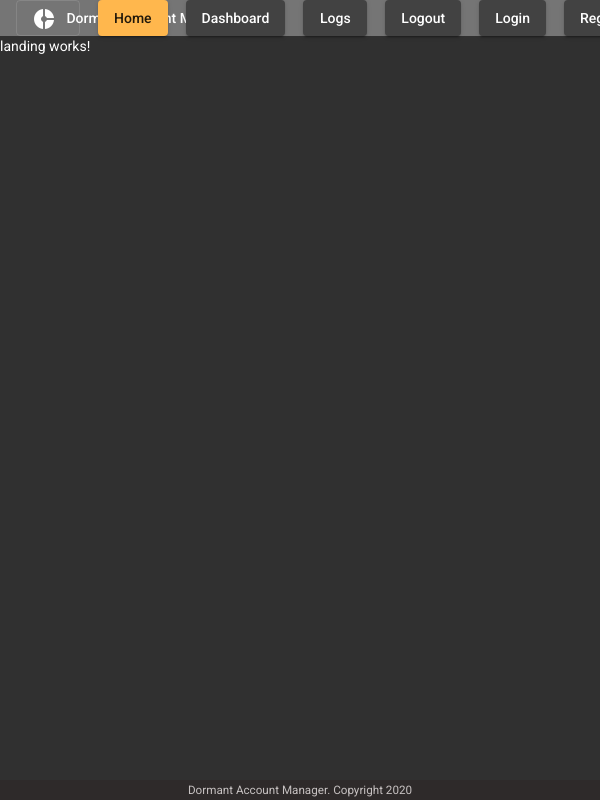
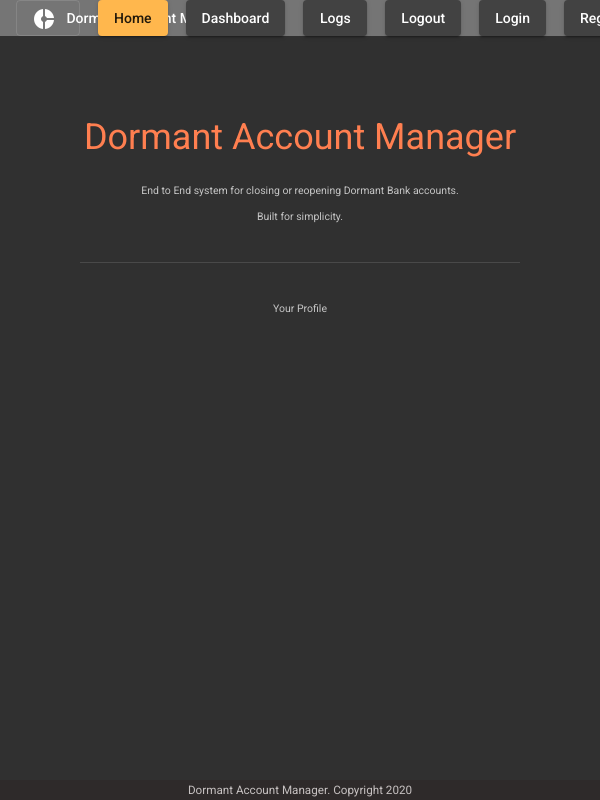
Before and after one commit to sprtkd/resource-dashboard, an Angular app: page /home in a window 600 px wide. Built offline with nearby package versions, Linux system fonts and the light colour scheme.

Commit message:
added landing

```diff
--- a/src/app/app.module.ts
+++ b/src/app/app.module.ts
@@ -21,6 +21,7 @@ import { MatIconModule } from '@angular/material/icon';
 import { MatListModule } from '@angular/material/list';
 import { ServiceWorkerModule } from '@angular/service-worker';
 import { environment } from '../environments/environment';
+import { ProfileComponent } from './landing/profile/profile.component';
 
 @NgModule({
   declarations: [
@@ -33,7 +34,8 @@ import { environment } from '../environments/environment';
     RegisterComponent,
     DashboardComponent,
     ViewLogsComponent,
-    MaterialNavbarComponent
+    MaterialNavbarComponent,
+    ProfileComponent
   ],
   imports: [
     BrowserModule,
--- a/src/app/common/error/error.component.css
+++ b/src/app/common/error/error.component.css
@@ -9,12 +9,12 @@
         padding: 100px;
     }
     .fourofour {
-        font-size: 200px;
+        font-size: 15vw;
         color: rgb(248, 192, 123);
         height: 150px;
     }
     .error-font {
-        font-size: 25px;
+        font-size: 1.75vw;
         font-weight: 500;
         color: rgb(179, 179, 179);
         display: contents;
@@ -23,7 +23,7 @@
 
 @media only screen and (max-width: 600px) {
     .fourofour {
-        font-size: 120px;
+        font-size: 30vw;
         color: rgb(248, 192, 123);
         height: 130px;
     }
@@ -32,7 +32,7 @@
         padding: 50px;
     }
     .error-font {
-        font-size: 15px;
+        font-size: 5vw;
         font-weight: normal;
         color: rgb(179, 179, 179);
         display: contents;
--- a/src/app/common/error/error.component.html
+++ b/src/app/common/error/error.component.html
@@ -1,5 +1,5 @@
 <div class="error-container">
-    <br>
+    <br><br><br>
     <div class="fourofour">404</div>
     <div class="error-font">
         There is nothing here.
--- a/src/app/landing/landing.component.css
+++ b/src/app/landing/landing.component.css
@@ -0,0 +1,37 @@
+.landing-container {
+    all: revert;
+    text-align: center;
+    display: block;
+    padding: 80px;
+    line-height: normal;
+}
+
+@media only screen and (max-width: 600px) {
+    .landing-title{
+        font-size: 14vw;
+
+    }
+
+    .landing-text{
+        font-size: 5vw;
+    }
+}
+
+@media only screen and (min-width: 600px) {
+    .landing-title{
+        font-size: 6vw;
+
+    }
+
+    .landing-text{
+        font-size: 1.75vw;
+    }
+}
+
+.landing-title{
+    color: coral;
+}
+
+.landing-text{
+    color: rgb(197, 197, 197);
+}
--- a/src/app/landing/landing.component.html
+++ b/src/app/landing/landing.component.html
@@ -1 +1,18 @@
-<p>landing works!</p>
+<div class="landing-container">
+    <div class="landing-title">Dormant Account Manager</div>
+    <div class="landing-text">
+        <br>
+        <br>
+        <div>End to End system for closing or reopening Dormant Bank accounts.</div>
+        <br>
+        <div>Built for simplicity.</div>
+        <br>
+        <br>
+        <br>
+    </div>
+
+    <mat-divider></mat-divider>
+    <div class="landing-text">
+        <app-profile></app-profile>
+    </div>
+</div>
--- /dev/null
+++ b/src/app/landing/profile/profile.component.html
@@ -0,0 +1,5 @@
+<div>
+    <br><br><br>
+    Your Profile
+    <br><br><br><br><br><br><br><br><br><br><br><br><br><br><br><br><br><br><br><br><br><br><br><br><br><br><br><br><br><br><br><br><br><br><br><br><br><br><br><br><br><br><br><br><br><br><br><br><br><br><br><br><br><br><br><br><br><br><br><br><br><br><br><br><br><br>
+</div>
--- /dev/null
+++ b/src/app/landing/profile/profile.component.ts
@@ -0,0 +1,15 @@
+import { Component, OnInit } from '@angular/core';
+
+@Component({
+  selector: 'app-profile',
+  templateUrl: './profile.component.html',
+  styleUrls: ['./profile.component.css']
+})
+export class ProfileComponent implements OnInit {
+
+  constructor() { }
+
+  ngOnInit(): void {
+  }
+
+}
```
Also changed, not shown: src/app/landing/profile/profile.component.css (added), 1 other file (tests, documents, lock files or other folders).
